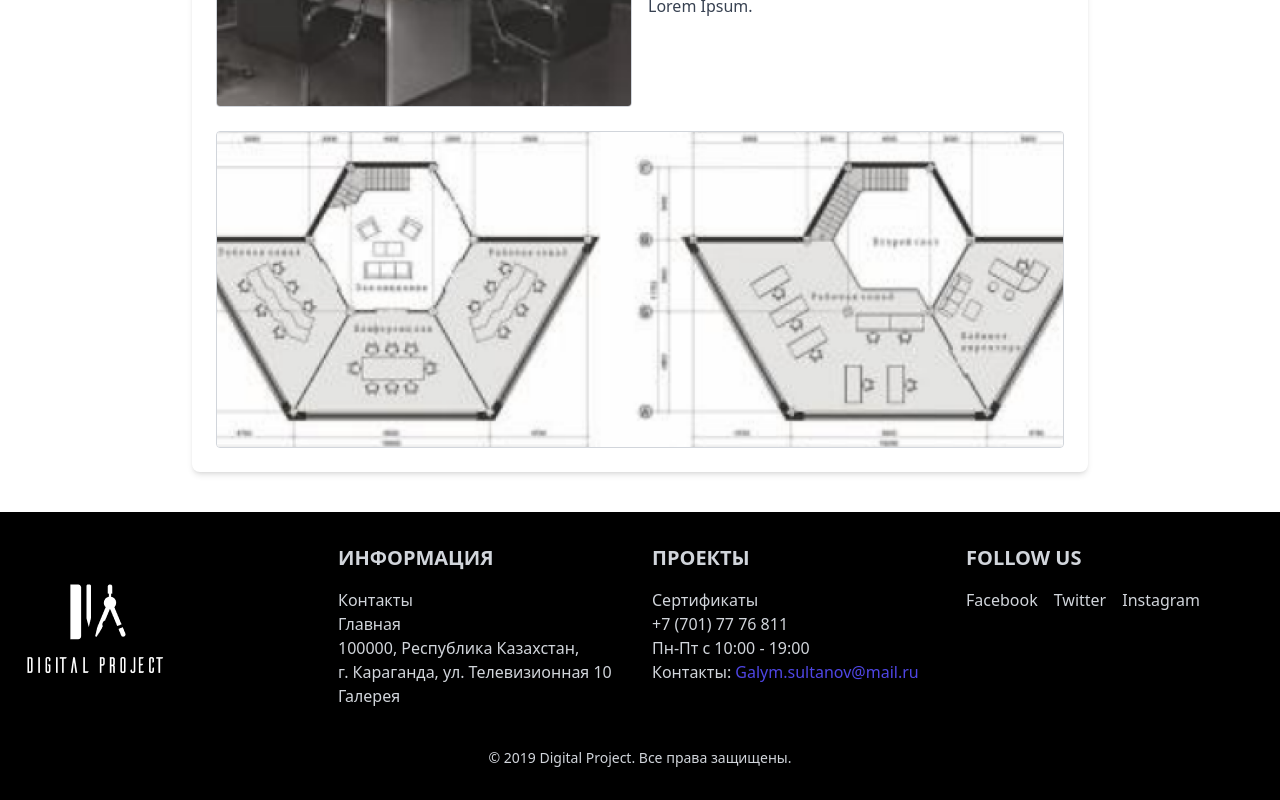
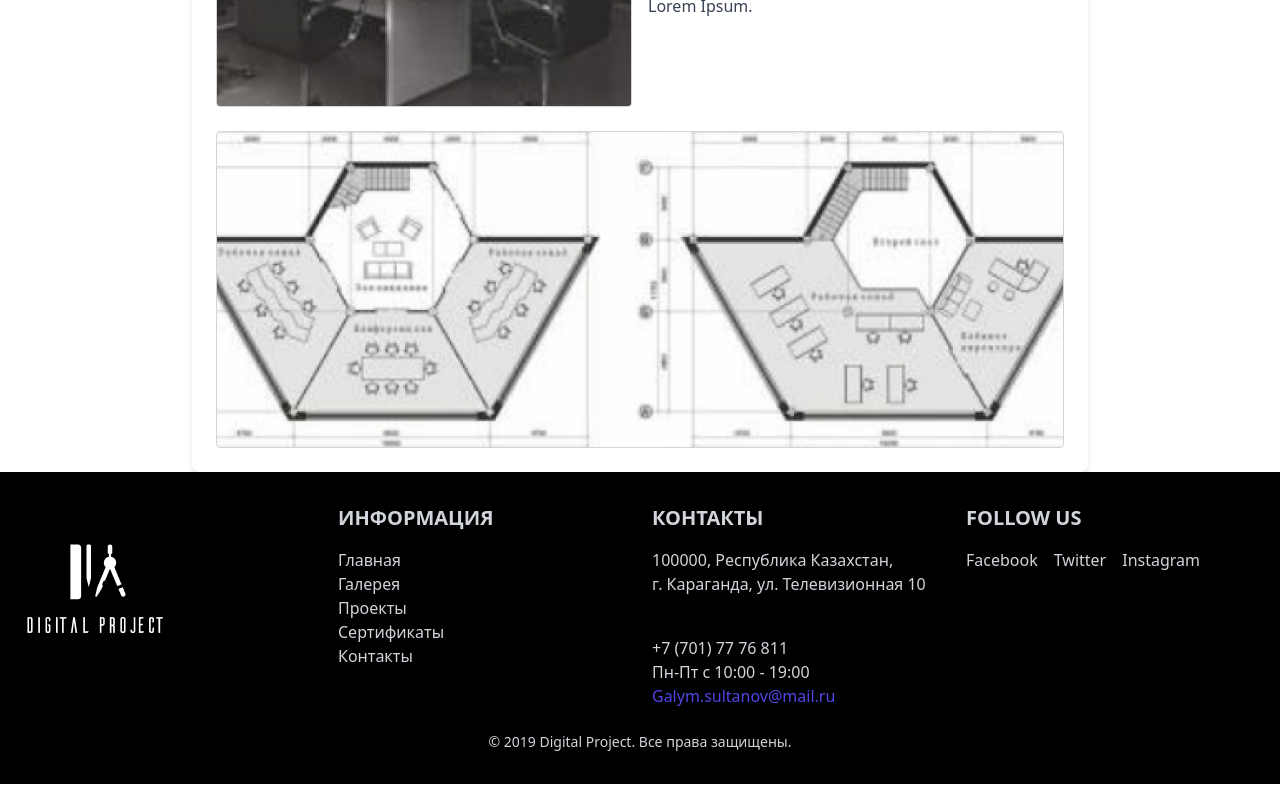
Before and after one commit to microhexagon/umekalsoom-architects-project2, a plain HTML site: page fourth.html in a window 1280 px wide. Shown: the part 797-1597 px from the top of the page. Drawn offline with nearby package versions, Linux system fonts and the light colour scheme.

Commit message:
edit footer section

```diff
--- a/fourth.html
+++ b/fourth.html
@@ -15,14 +15,14 @@
       <h1 class="text-gray-400 text-2xl ">ПАРКИНГ НА</h1>
       <h2 class="text-black text-3xl font-bold">500 АВТОМОБИЛЕЙ</h2>
     </header>
-
-    <!-- Content Section -->
+<section>
+ <!-- Section 1-->
  <div class="p-6 space-y-6">
-
-      <!-- Image Gallery -->
+  <!-- img 1 -->
   <div class="grid grid-cols-1 gap-4">
     <img src="/assests/image 36.png" alt="" class="w-full  object-cover">
   </div>
+  <!--img2-->
 <div class="grid grid-cols-2 gap-4">
 <img src="/assests/image 37.png" alt="Diagram 1" class="w-full rounded border border-gray-300">
 <!--  Text -->
@@ -33,14 +33,15 @@ It was popularised in the 1960s with the release of Letraset sheets containing L
 software like Aldus PageMaker including versions of Lorem Ipsum.
 </p>
 </div>
-      <!-- Diagram Section -->
+  <!-- img3 -->
   <div class="grid grid-cols-1 gap-4">
     <img src="/assests/image 38.png" alt="Diagram 2" class="grid grid-cols-1 w-full rounded border border-gray-300">
   </div>
 </div>
 </div>
+</section>
 <!-- Footer Section -->
-<footer class="bg-black text-gray-300 py-8 mt-10">
+<footer class="bg-black text-gray-300 py-8">
   <div class="container mx-auto px-6 text-center md:text-left">
       <div class="grid grid-cols-1 md:grid-cols-4 gap-6">
           <!-- Column 1 -->
@@ -50,21 +51,22 @@ software like Aldus PageMaker including versions of Lorem Ipsum.
           <!-- Column 2 -->
           <div class="mb-6 md:mb-0">
               <h2 class="text-xl font-bold uppercase mb-4">Информация</h2>
-              <p>Контакты</p>
-              <p>Главная</p>
-              <p>100000, Республика Казахстан,</p>
-              <p>г. Караганда, ул. Телевизионная 10</p>
-              <p>Галерея</p>
+              <p>Главная </p>
+              <p> Галерея</p>
+              <p> Проекты</p>
+              <p> Сертификаты</p>
+              <p> Контакты</p>
           </div>
           <!-- Column 3 -->
           <div class="mb-6 md:mb-0">
-              <h2 class="text-xl font-bold uppercase mb-4">Проекты</h2>
-              <p>Сертификаты</p>
-              <p>+7 (701) 77 76 811</p>
+              <h2 class="text-xl font-bold uppercase mb-4">Контакты </h2>
+              <p>100000, Республика  Казахстан, <br>
+                  г. Караганда, ул. Телевизионная 10</p>
+              <p class="mt-10">+7 (701) 77 76 811</p>
               <p>Пн-Пт с 10:00 - 19:00</p>
-              <p>Контакты: <a href="mailto:Galym.sultanov@mail.ru" class="text-indigo-600 hover:underline">Galym.sultanov@mail.ru</a></p>
+              <p> <a href="mailto:Galym.sultanov@mail.ru" class="text-indigo-600 hover:underline">Galym.sultanov@mail.ru</a></p>
           </div>
-          <!-- Column 4 -->
+          <!-- Column 4-->
           <div class="mb-6 md:mb-0">
               <h2 class="text-xl font-bold uppercase mb-4">Follow Us</h2>
               <div class="flex justify-center md:justify-start space-x-4">
@@ -74,9 +76,8 @@ software like Aldus PageMaker including versions of Lorem Ipsum.
               </div>
           </div>
       </div>
-      <p class="text-center mt-10 text-sm">&copy; 2019 Digital Project. Все права защищены.</p>
+      <p class="text-center mt-6 text-sm">&copy; 2019 Digital Project. Все права защищены.</p>
   </div>
 </footer>
-
 </body>
 </html>
```
Also changed, not shown: index.html (+12 -18 lines), third.html (+14 -15 lines). Lines whose indentation alone changed are shown as unchanged.
